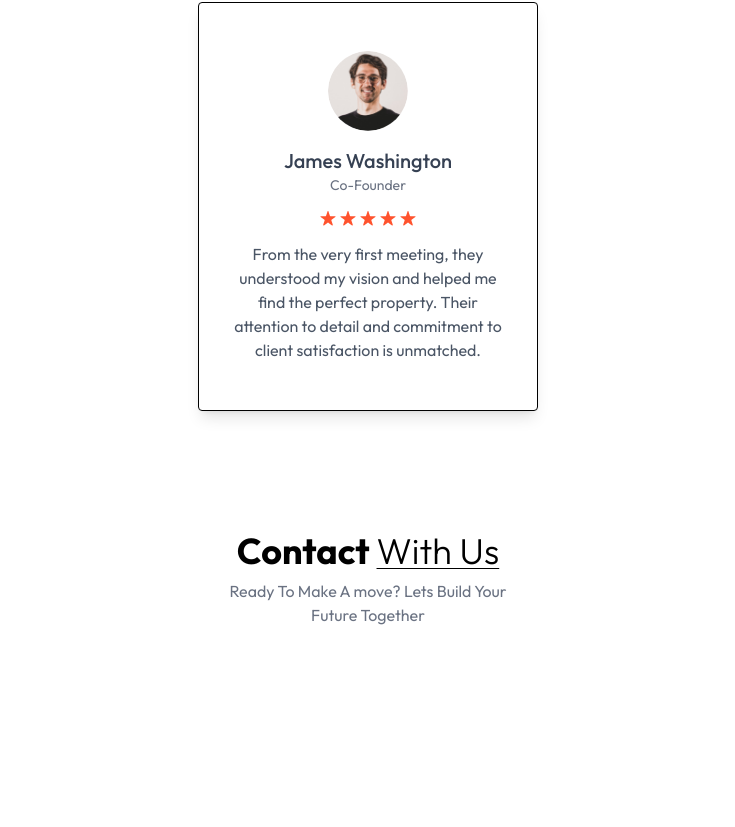
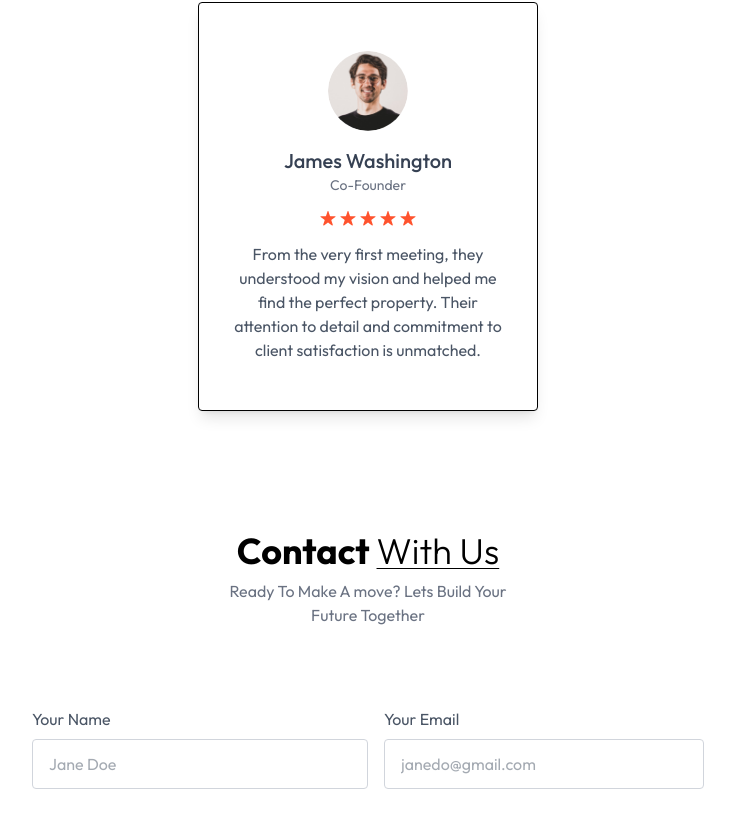
Before and after one commit to Elai5/real-estate, a React (Vite) app: page / in a window 1280 px wide. Shown: the part 3071-3898 px from the top of the page, without its empty margins (272-1007 px from the left). Before the commit the page ends 3826 px from the top, so only its background shows below. Built offline with nearby package versions, Linux system fonts and the light colour scheme.

Commit message:
added form for contact page

```diff
--- a/src/components/Contact.jsx
+++ b/src/components/Contact.jsx
@@ -17,6 +17,31 @@ const Contact = () => {
       <p className="text-center text-gray-500 mb-12 max-w-80 mx-auto">
         Ready To Make A move? Lets Build Your Future Together
       </p>
+
+      <form className="max-w-2xl mx-auto text-gray-600 pt-8">
+        <div className="flex flex-wrap">
+          <div className="w-full md:w-1/2 text-left">
+            Your Name
+            <input
+              className="w-full border border-gray-300 rounded py-3 px-4 mt-2"
+              type="text"
+              name="Name"
+              placeholder="Jane Doe"
+              required
+            />
+          </div>
+          <div className="w-full md:w-1/2 text-left md:pl-4">
+            Your Email
+            <input
+              className="w-full border border-gray-300 rounded py-3 px-4 mt-2"
+              type="email"
+              name="Email"
+              placeholder="janedo@gmail.com"
+              required
+            />
+          </div>
+        </div>
+      </form>
     </div>
   );
 };
```
